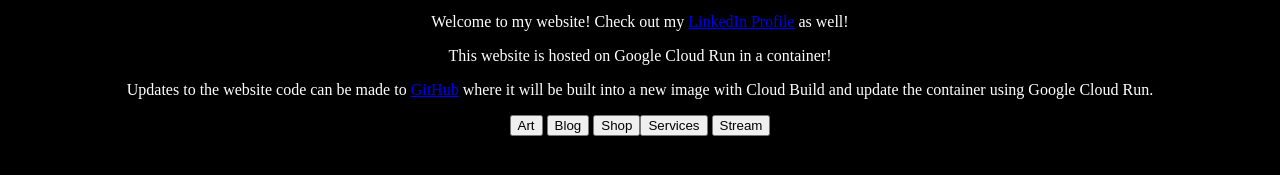
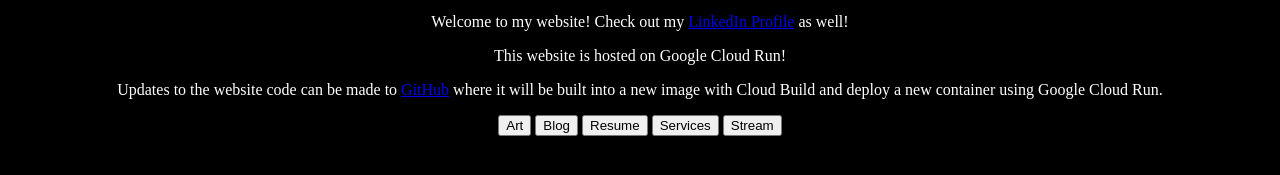
Before and after one commit to dchristlieb/CapstoneProject, a plain HTML site: page index.html in a window 1280 px wide. Shown: the part 269-444 px from the top of the page. Drawn offline with Linux system fonts and the light colour scheme.

Commit message:
Changes to cloudbuild.yaml and index.html links

```diff
--- a/index.html
+++ b/index.html
@@ -18,16 +18,17 @@
 
 <body><p style="text-align: center;">Welcome to my website! Check out my <a href="https://www.linkedin.com/in/dustinchristlieb/">LinkedIn Profile</a> as well!</p>
 
-<p style="text-align: center;">This website is hosted on Google Cloud Run in a container!</p>
+<p style="text-align: center;">This website is hosted on Google Cloud Run!</p>
 
-<p style="text-align: center;">Updates to the website code can be made to <a href="https://github.com/dchristlieb/CapstoneProject/">GitHub</a> where it will be built into a new image with Cloud Build and update the container using Google Cloud Run.</p>
+<p style="text-align: center;">Updates to the website code can be made to <a href="https://github.com/dchristlieb/CapstoneProject/">GitHub</a> where it will be built into a new image with Cloud Build and deploy a new container using Google Cloud Run.</p>
 </body>
 
 <div>
 <p style="text-align: center;">
     <a href="https://www.instagram.com/travelblogdc/"><input name="Button1" type="button" value="Art" /></a>
     <a href="https://www.doit.com/author/dustin-christlieb/"><input name="Button2" type="button" value="Blog" /></a>
-    <input name="Button3" type="button" value="Shop" /><input name="Button3" type="button" value="Services" />
+    <a href="https://storage.googleapis.com/dustinchristlieb.com/resume.pdf"><input name="Button3" type="button" value="Resume" /></a>
+    <input name="Button3" type="button" value="Services" />
     <input name="Button5" type="button" value="Stream" /></p>
 </div>
 
```
Also changed, not shown: 1 other file.
